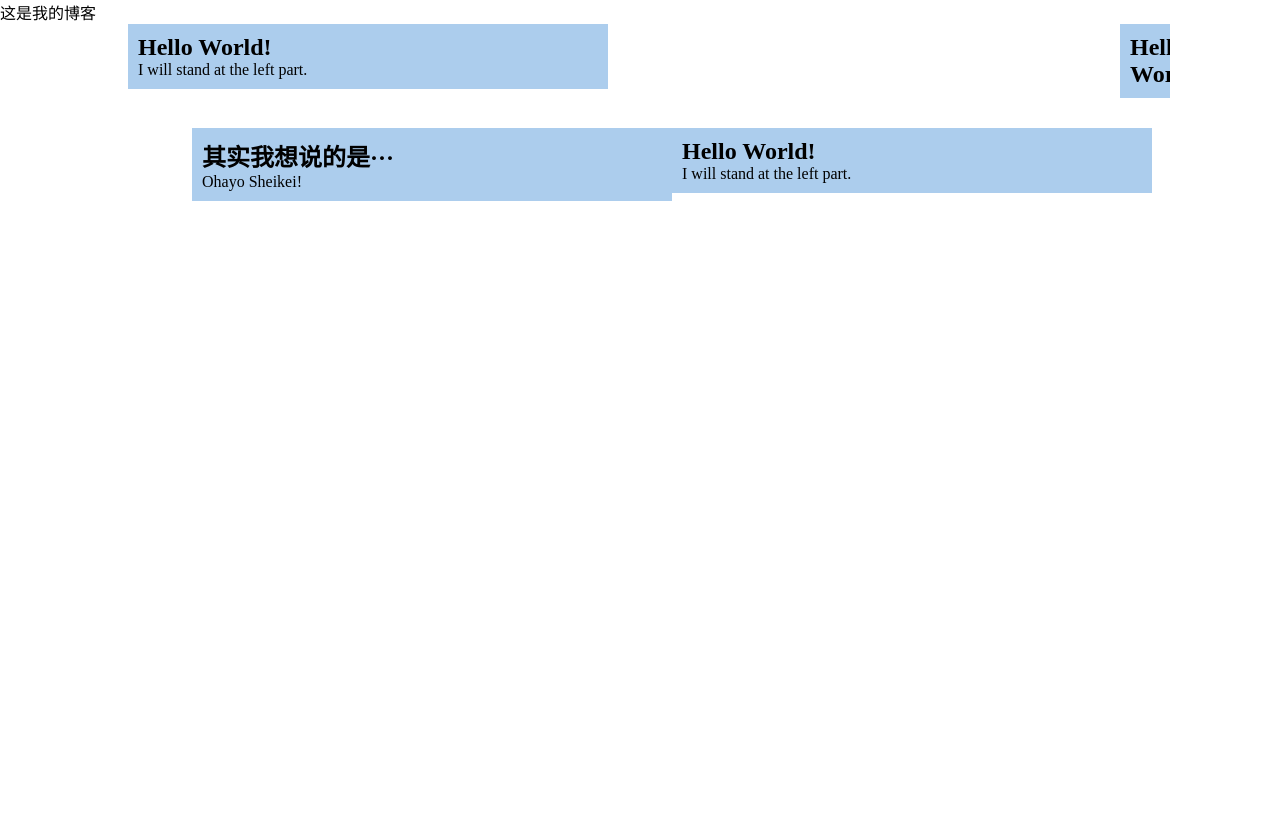
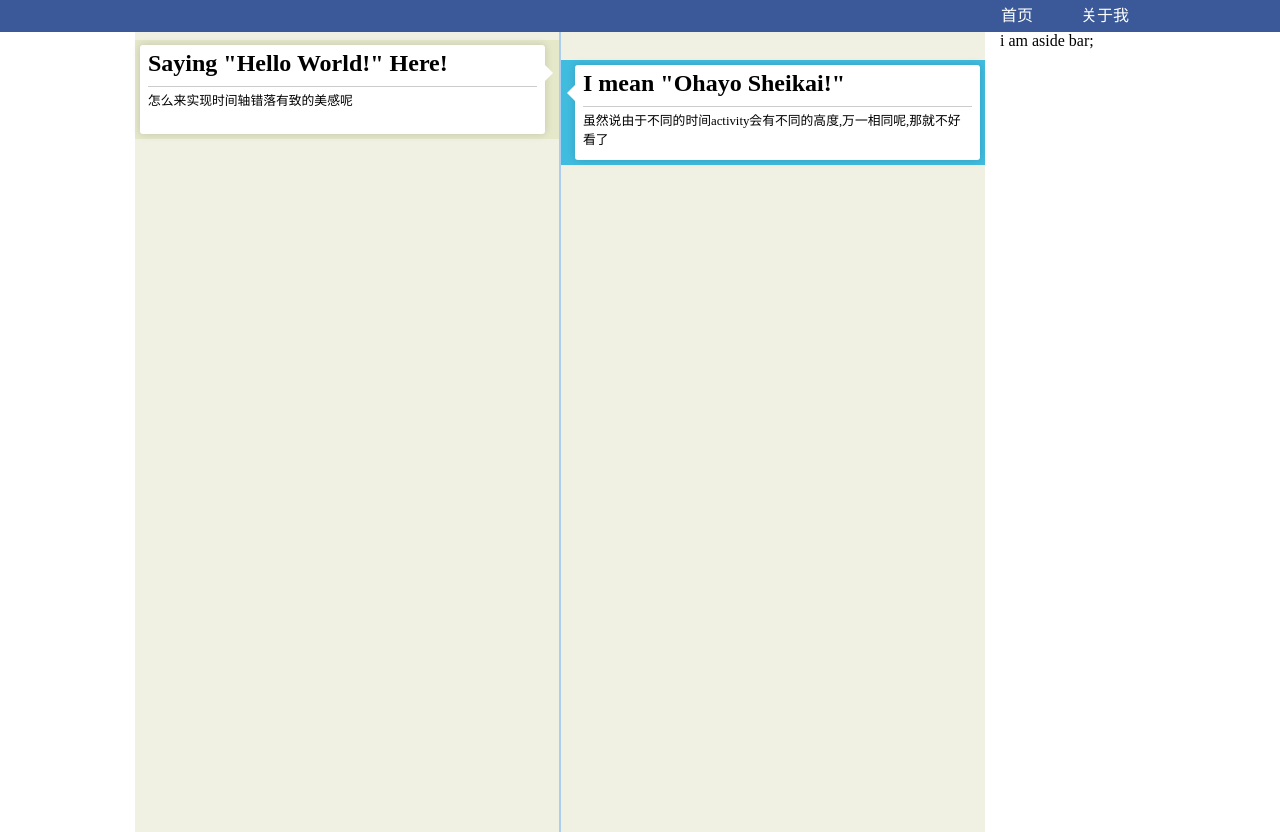
Before and after one commit to wiz-Cll/MySite, a plain HTML site: page index.html in a window 1280 px wide. Before the commit the page ends 800 px from the top, so only its background shows below. Drawn offline with Linux system fonts and the light colour scheme.

Commit message:
made the nav transiton and sth's two parts:header and content

```diff
--- a/index.html
+++ b/index.html
@@ -1,36 +1,66 @@
-<!DOCTYPE html>
 <html>
-	<head>
-		<title>chenllos的博客</title>
-		<meta charset="utf-8"/>
-		<link rel="stylesheet" type="text/css" href="src/layout/blog-lib.css" media="all" />
-		<script>
+     <head>
+          <meta charset="utf-8">
+          <title>Chenllos的博客</title>
+        <link rel="stylesheet" type="text/css" href="src/layout/blog-lib.css" />
+     </head>
+     <body>
+     	<header>
+     		<div class="header-content">
+     			<div class="logo-slogen">
+     			</div>
+     			<div class="nav">
+     				<ul>
+     					<li><a href="" data-after="Home">首页</a></li>
+     					<li><a href="" data-after="AboutMe">关于我</a></li>
+     				</ul>
+     			</div>
+     		</div>
+     	</header>
+     	<div class="main">
+     		<aside>
+	            i am aside bar;
+	        </aside>
+	        <section class="timeline-ctn">
+	            <ul id="timeline">
+	                <li class="leftmeta">
+	                	<div class="sth-ctn">
+		                	<div class="sth">
+		                		<div class="sth-header">
+		                			<h2>Saying "Hello World!" Here!</h2>
+		                		</div>
+		                		<div class="sth-content">
+		                			<p>怎么来实现时间轴错落有致的美感呢</p>
+		                		</div>
 
-		</script>
-	</head>
-	<body>
-		<header>这是我的博客</header>
-		<aside>
+		                	</div>
+		                	<div class="tile"></div>
+		                </div>
+	                </li>
+	                <li class="rightmeta">
+	                	<div class="sth-ctn">
+		                	<div class="sth">
+		                		<div class="sth-header">
+		                			<h2>I mean "Ohayo Sheikai!"</h2>
+		                		</div>
+		                		<div class="sth-content">
+		                			<p>虽然说由于不同的时间activity会有不同的高度,万一相同呢,那就不好看了</p>
+		                		</div>
+		                	</div>
+		                	<div class="tile"></div>
+		                </div>
+	                </li>
+	               <!--  <li class="leftmeta"></li>
+	                <li class="rightmeta"></li>
+	                <li class="rightmeta"></li>
 
-		</aside>
-		<section>
-			<article class="line-left">
-				<h2>Hello World!</h2>
-				<p>I will stand at the left part.</p>
-			</article>
-			<article class="timeline">
-				<h2>Hello World!</h2>
-			</article>
-			<article class="line-right">
-				<h2>Hello World!</h2>
-				<p>I will stand at the left part.</p>
-			</article>
+	                <li class="leftmeta"></li>
+	                <li class="rightmeta"></li> -->
+	            </ul>
+	            <div class="line">
+	            </div>
+	        </section>
+     	</div>
 
-			<article class="line-right">
-				<h2>其实我想说的是···</h2>
-				<p>Ohayo Sheikei!</p>
-			</article>
-			<!-- <br clear="both"> -->
-		</section>
-	</body>
+     </body>
 </html>
--- a/src/layout/blog-lib.css
+++ b/src/layout/blog-lib.css
@@ -1,58 +1,217 @@
+ /*主要还是使用float来实现多栏布局（inline-block太难用了···）*/
+/* 细节中的timeline  用ul100%宽度 + line relative而且left为负值来实现的    不失语义性  又可以实现自己未来计划的响应式*/
 body{
+    margin: 0;
+    padding: 0;
+    /*outline: 2px dashed #accded;*/
+    height: 100%;
+    overflow: auto;
+    font-family: "Microsoft Yahei" "times";
+}
+h1,h2,h3,h4,h5{
 	margin: 0;
 	padding: 0;
-	font: 1em 'Microsoft Yahei';
-	height: 100%;
+  	vertical-align: baseline;
 }
-h1,h2,h3,h4,h5,p{
+p{
 	margin: 0;
 	padding: 0;
-}
-section{
-	margin: 0 auto;
-	width: 1024px;
-	text-align: center;
-	/*height: 300px;*/
-	padding: 0;
-	/*font-size: 0;*/
-}
-article{
-	width: 300px;
-	height: 100px;
-	background: #accded
+  	vertical-align: baseline;
+	font: 0.8em/1.5 "Microsoft Yahei";
 
 }
-.timeline, .line-left, .line-right{
-	/*display: inline-block;
-	*zoom: 1;*/
-	margin: 0 0 30px 0;
-	padding: 10px;
+
+header{
+    position: fixed;
+    width: 100%;
+    height: 2em;
+    text-align: center;
+    background: #3B5998;
+    z-index: 1000;
+}
+
+.header-content{
+    position: static;
+    width: 1010px;
+    height: 100%;
+    margin: 0 auto;
+    box-sizing: border-box;
+}
+.logo-slogen{
+    float: left;
+    height: 100%;
+}
+.nav{
+    float: right;
+    height: 100%;
+}
+.nav ul{
+    /*float: right;*/
+    margin: 0;
+    padding:0;
+    list-style: none;
+    vertical-align: center;
+    font-size: 1em;
+    box-sizing: border-box;
+}
+.nav li{
+    float: left;
+    margin: 0 0 0 0.5em;
+    min-width: 5em;
+    height: 2em;
+    padding: 0.5em 0;
+    box-sizing: border-box;
+    text-align: center;
+    overflow: hidden;
+    /*outline: 1px solid red;*/
+    /*font-size: */
+}
+
+.nav li a{
+    display: block;
+    font-size: 1em;
+    line-height: 1em;
+    margin: 0;
+    padding: 0;
+    vertical-align: baseline;
+    color: #fff;
+    text-decoration: none;
+    -moz-transition: margin 0.2s ease-out 0.05s;
+    -webkit-transition: margin 0.2s ease-out 0.05s;
+    -o-transition: margin 0.2s ease-out 0.05s;
+    transition: margin 0.2s ease-out 0.05s;
+}
+
+.nav li:hover a{
+    margin-top: -1.5em;
+}
+.nav li a:after{
+    content: attr(data-after);
+    display: block;
+    margin-top: 0.5em;
+    font-size: 1em;
+    line-height: 1em;
+    color: red;
+}
+
+
+
+
+
+
+
+.main{
+	width: 1010px;
+	margin: 0 auto;
+    padding: 2em 0 0 0;
+}
+aside{
+    float: right;
+    width: 145px;
+}
+section.timeline-ctn{
+    /*float: left;*/
+    margin-right: 150px;
+    height: 100%;
+}
+
+ul#timeline{
+    float: left;
+    width: 850px;
+    height: 100%;
+    margin: 0;
+    padding: 0;
+    list-style: none;
+    background: #F0F0E3;
+}
+.line{
+    float: left;
+    position: relative;
+    width: 2px;
+    background: #accded;
+    /*opacity: 0.3;*/
+    height: 100%;
+    left: -50%;
+    margin-left: 4px;
+    /*relative定位并不会完全脱离文档流,他会基于文档结构中的位置,进行"相对的"定位,而原来的位置,是会保留的*/
+    /* line的父元素 宽度是810px,向左外边距为-50%，那么他就会向左移动405px（基于原来的位置），这样，距离ul的左边就是395px，无形之间完成了“向右50% 然后margin-left自身宽度的负一半”的居中对齐方式，不过引号中是实现父元素对齐的方法，现在是在兄弟元素中浮动对齐了*/
+}
+
+/*使用ul的子元素li来实现居中的时间线 会导致在同一个层次的问题  无法重叠*/
+/*li.lines{
+	position: relative;
 	height: 100%;
-	background: #accded;
-	vertical-align: top;
-	text-align: left;
-	border: none;
+	left: 50%;
+	width: 10px;
+    background: #accded;
+    opacity: 0.3;
+    z-index: 100;
+}*/
+
+
+.leftmeta, .rightmeta{
+	position: relative;
+    width: 50%;
+    /*height: auto;*/
+    min-height: 50px;
+    margin:8px 0;
+    box-sizing: border-box;
+}
+.leftmeta{
+    float: left;
+	background: #E5E8C9;
+    padding: 5px 15px 5px 5px;
+}
+.rightmeta{
+    float: right;
+    top: 20px;
+    background: #40BCDF;
+    padding: 5px 5px 5px 15px;
+
+}
+.sth-ctn{
+	position: relative;
+	width: 100%;
+	height: auto;
+	min-height: 80px;
+	margin: 0;
+	/*padding: 8px 0;*/
+	box-sizing: border-box;
+	border-radius: 3px;
+	box-shadow: 0 0 8px rgba(0,0,0,0.15);
+	background: #fff;
+}
+.sth{
+	width: 100%;
+	padding: 5px 8px;
 	box-sizing: border-box;
 }
-.timeline{
-	position: relative;
-	width: 50px;
-	left: 50%;
-	margin-left: -25px;
-}
-.line-right{
-	float: right;
-	/*margin-left: -0.25em;*/
-}
-.line-left{
-	float: left;
+
+.tile{
+	width: 0;
+	height: 0;
+	position: absolute;
+	border-width: 8px;
+	border-style: solid;
 }
 
-.timeline{
-	width: 50px;
-	overflow: hidden;
+.sth-header{
+    height: 36px;
+    border: 1px none #ccc;
+    border-bottom-style: solid;
+
 }
-
-.line-left, .line-right{
-	width: 480px;
+.sth-content{
+    padding: 5px 0;
+    min-height: 32px;
 }
+.leftmeta .tile{
+	top: 20px;
+	left: 100%;
+	border-color: transparent transparent transparent #fff;
+}
+.rightmeta .tile{
+	top: 20px;
+    left: -16px;
+	border-color: transparent #fff transparent transparent;
+}
```
Also changed, not shown: test_twoclumon.html (added, +63 -0 lines).
